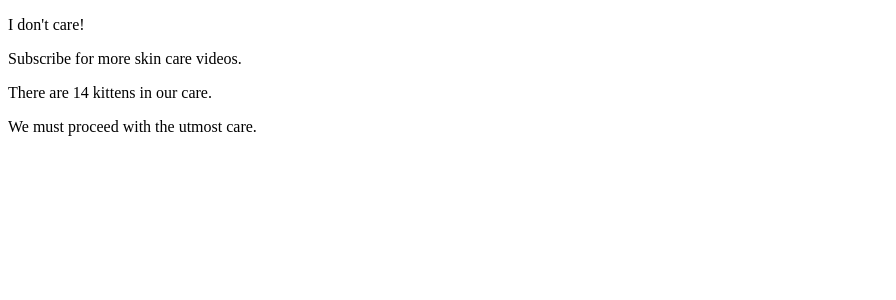
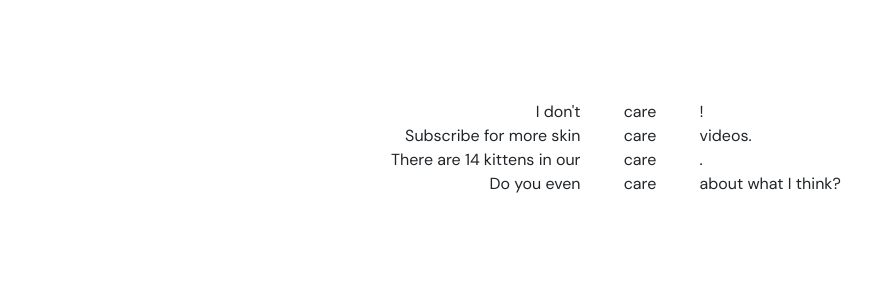
Before and after one commit to thilothelitz/cloze, a Flask app: page /gaps in a window 1280 px wide. Shown: the top 300 px of the page, without its empty margins (0-896 px from the left). Run offline with Flask 2, Linux system fonts and the light colour scheme.

Commit message:
Add some style
- Make gap sentences centered
- Align gaps
- Switch to jinja templating
- Add favicon ✨
- Add bootstrap links

```diff
--- /dev/null
+++ b/static/styles.css
@@ -0,0 +1,15 @@
+body {
+    font-family: 'DM Sans', sans-serif;
+}
+
+.buffer {
+    height: 100px;
+}
+
+.left {
+    text-align: right;
+}
+
+.right {
+    text-align: left;
+}
--- a/templates/gaps.html
+++ b/templates/gaps.html
@@ -1,14 +1,50 @@
-<!DOCTYPE html>
-<html>
-    <head>
-        <title>
-            I'm a title
-        </title>
-    </head>
-    <body>
-        <p id="sent1">I don't care!</p>
-        <p id="sent2">Subscribe for more skin care videos.</p>
-        <p id="sent3">There are 14 kittens in our care.</p>
-        <p id="sent4">We must proceed with the utmost care.</p>
-    </body>
-</html>
+{% extends "layout.html" %}
+
+{% block main %}
+
+<div class="row">
+    <div class="col left" id="sent_1_left">
+        I don't
+    </div>
+    <div class="col-1 gap" id="sent_1_gap">
+        care
+    </div>
+    <div class="col right" id="sent_1_right">
+        !
+    </div>
+</div>
+<div class="row">
+    <div class="col left" id="sent_2_left">
+        Subscribe for more skin
+    </div>
+    <div class="col-1 gap" id="sent_2_gap">
+        care
+    </div>
+    <div class="col right" id="sent_2_right">
+        videos.
+    </div>
+</div>
+<div class="row">
+    <div class="col left" id="sent_3_left">
+        There are 14 kittens in our
+    </div>
+    <div class="col-1 gap" id="sent_3_gap">
+        care
+    </div>
+    <div class="col right" id="sent_3_right">
+        .
+    </div>
+</div>
+<div class="row">
+    <div class="col left" id="sent_4_left">
+        Do you even
+    </div>
+    <div class="col-1 gap" id="sent_4_gap">
+        care
+    </div>
+    <div class="col right" id="sent_4_right">
+        about what I think?
+    </div>
+</div>
+
+{% endblock %}
--- /dev/null
+++ b/templates/layout.html
@@ -0,0 +1,23 @@
+<!DOCTYPE html>
+<html>
+    <head>
+        <title>
+            I'm a title
+        </title>
+        <!-- Bootstrap -->
+        <link href="https://cdn.jsdelivr.net/npm/bootstrap@5.0.0-beta2/dist/css/bootstrap.min.css" rel="stylesheet" integrity="sha384-BmbxuPwQa2lc/FVzBcNJ7UAyJxM6wuqIj61tLrc4wSX0szH/Ev+nYRRuWlolflfl" crossorigin="anonymous">
+        <!-- Local stylesheet -->
+        <link rel="stylesheet" href="../static/styles.css">
+        <!-- Font -->
+        <link rel="preconnect" href="https://fonts.gstatic.com">
+        <link href="https://fonts.googleapis.com/css2?family=DM+Sans&display=swap" rel="stylesheet">
+        <!-- Favicon -->
+        <link rel="icon" href="../static/favicon.png">
+    </head>
+    <body>
+        <div class="buffer"></div>
+        <div class="container text-center">
+            {% block main %}{% endblock %}
+        </div>
+    </body>
+</html>
```
Also changed, not shown: templates/main.html (+10 -13 lines), static/favicon.png (added).
